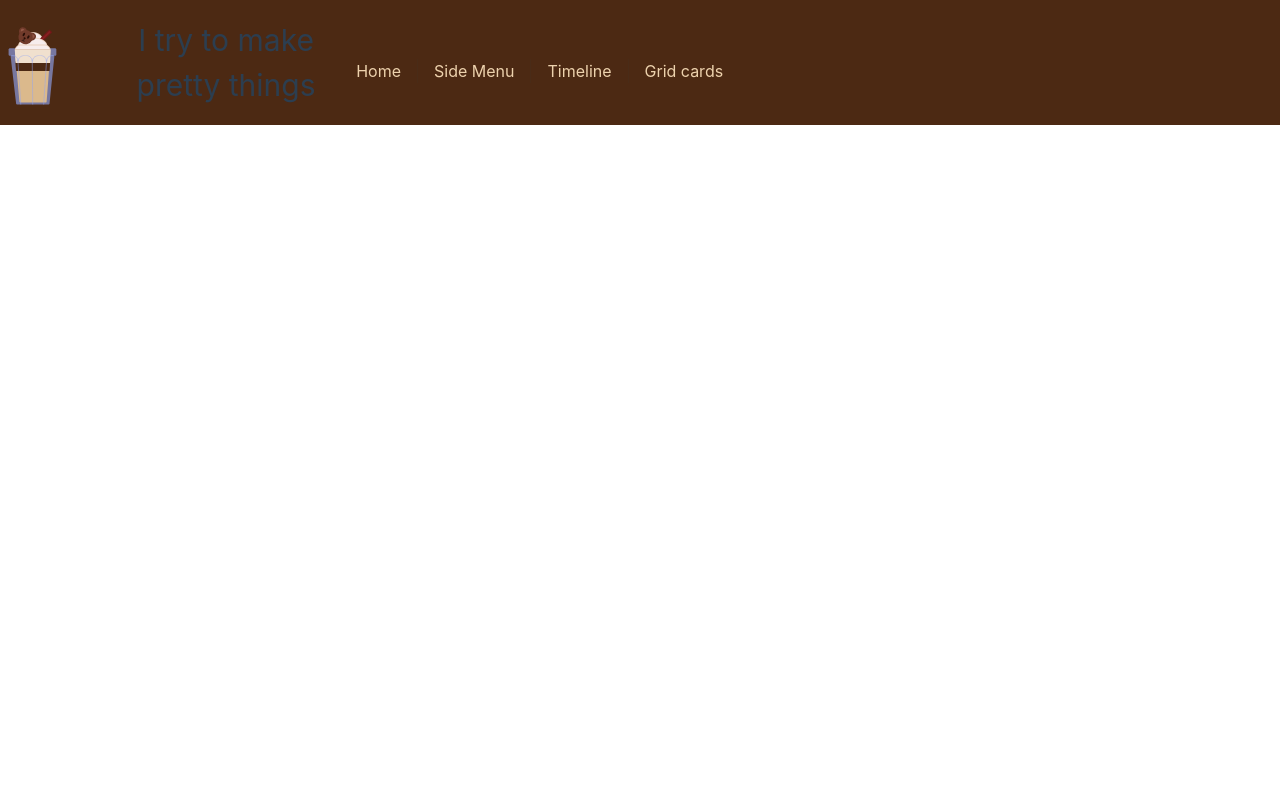
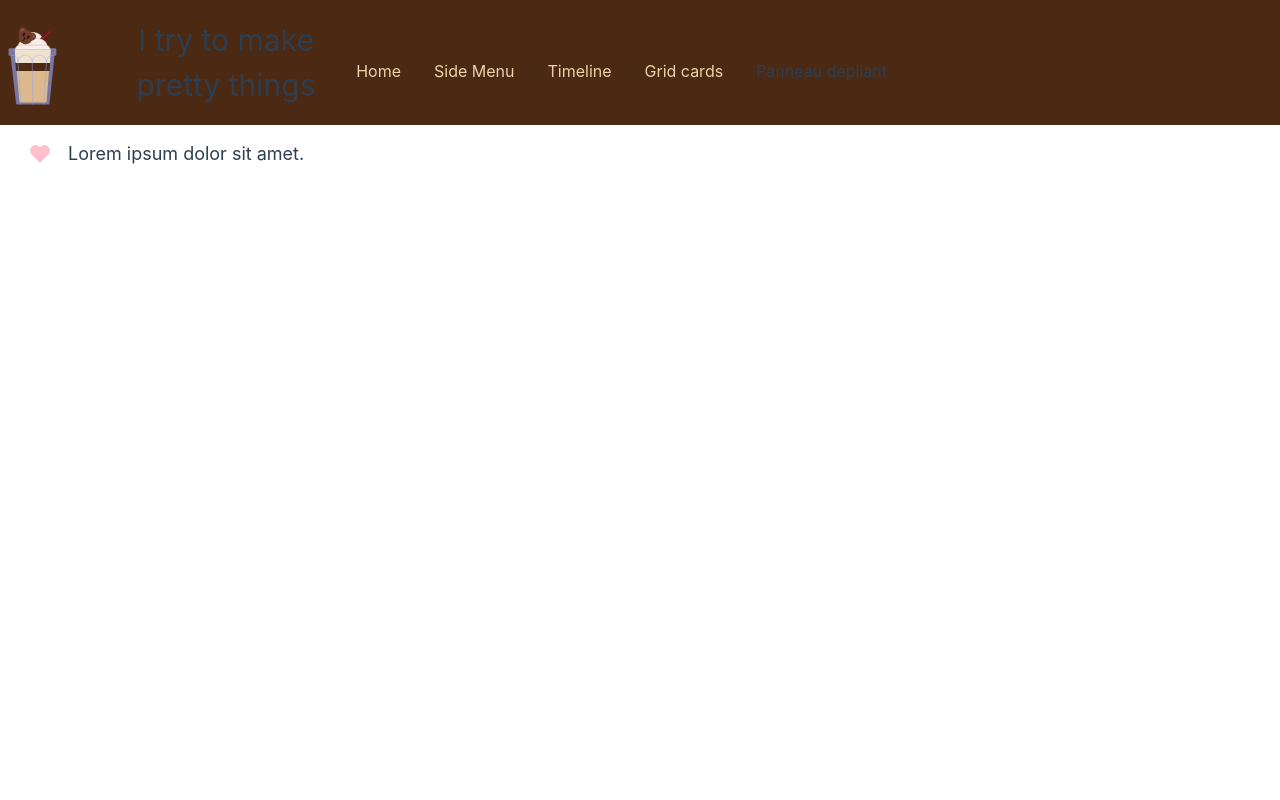
Before and after one commit to SoPopuko/i-try-to-make-pretty-things, a Vue app: page /folding-panel in a window 1280 px wide. Shown: the top 800 px of the page. Built offline with nearby package versions, Linux system fonts and the light colour scheme; the HTML template or start-up script is replaced by a standard one.

Commit message:
add folding panel, need to fix animation

```diff
--- a/src/App.vue
+++ b/src/App.vue
@@ -2,7 +2,7 @@
 import { RouterLink, RouterView } from 'vue-router'
 </script>
 
-<template id="webpage">
+<template>
   <header>
     <img alt="Vue logo" class="logo" src="@/assets/logo.svg" width="64" height="125" />
     <h1>I try to make pretty things</h1>
@@ -11,6 +11,7 @@ import { RouterLink, RouterView } from 'vue-router'
       <RouterLink to="/side-menu">Side Menu</RouterLink>
       <RouterLink to="/timeline">Timeline</RouterLink>
       <RouterLink to="/grid-cards">Grid cards</RouterLink>
+      <RouterLink to="/folding-panel">Panneau dépliant</RouterLink>
     </nav>
   </header>
   <body>
--- a/src/assets/main.css
+++ b/src/assets/main.css
@@ -3,7 +3,7 @@
 @import './gridcards.css';
 @import './menu.css';
 @import './home.css';
-
+@import './panel.css';
 
 #webpage {
   display: grid;
--- /dev/null
+++ b/src/assets/panel.css
@@ -0,0 +1,46 @@
+.panel-container {
+  padding: 1em 2em;
+}
+
+.panel-title {
+  display: flex;
+  justify-content: start;
+  align-items: center;
+  gap: 1em;
+  font-size: large;
+  cursor: pointer;
+  -webkit-user-select: none; /* Safari */
+  -ms-user-select: none; /* IE 10 and IE 11 */
+  user-select: none; /* Standard syntax */
+}
+
+.panel-desc {
+  display: flex;
+  flex-direction: column;
+  width: 100%;
+  gap: 1em;
+  padding: 1em;
+  animation: 3s ease-in 1s infinite reverse both running slide-in;
+}
+
+.panel-off {
+  display: none;
+  animation: 3s ease-in 1s infinite reverse both running slide-in;
+}
+
+@keyframes openPanel {
+  from {
+    width: 0;
+  }
+  to {
+    width: 100%;
+  }
+}
+@keyframes closePanel {
+  from {
+    opacity: 0;
+  }
+  to {
+    opacity: 1;
+  }
+}
--- /dev/null
+++ b/src/components/FoldingPanel.vue
@@ -0,0 +1,35 @@
+<script setup lang="ts">
+import { ref } from 'vue'
+import IconSupport from './icons/IconSupport.vue'
+
+const panelOn = ref(false)
+</script>
+
+<template>
+  <div>
+    <div class="panel-container">
+      <div class="panel-title" @click="panelOn = !panelOn">
+        <IconSupport :style="panelOn === true ? 'color: red' : 'color: pink'" />
+        <p>Lorem ipsum dolor sit amet.</p>
+      </div>
+      <div :class="panelOn === true ? 'panel-desc' : 'panel-off'">
+        <p>
+          Aenean consectetur libero lectus. Proin id ante arcu. Nulla justo justo, vehicula sit amet
+          ante quis, molestie euismod est. Praesent eros augue, rutrum non erat in, rutrum porttitor
+          neque. Sed eleifend nec erat sed posuere. Vivamus ultrices quam lorem, sit amet pulvinar
+          ex rutrum eu. Vestibulum semper neque vitae efficitur varius. Phasellus porta molestie
+          purus, id porta turpis porttitor quis.
+        </p>
+        <p>
+          Cras scelerisque, elit sed consectetur suscipit, eros ex sodales leo, nec pellentesque
+          arcu orci eu risus. Donec at dui sit amet felis cursus placerat ut sit amet nisl. Etiam
+          quis lacinia ex. Cras faucibus fringilla vestibulum. Curabitur scelerisque pellentesque
+          nisl eget euismod. Integer ac posuere enim. Aliquam erat volutpat. Morbi eget ultrices
+          risus, non tincidunt nibh. Cras tempor erat ligula, at mollis massa aliquet nec. In vel
+          est vel risus cursus condimentum. Sed viverra volutpat urna sit amet facilisis. Morbi non
+          ligula ac tellus porttitor interdum. Sed vestibulum cursus commodo.
+        </p>
+      </div>
+    </div>
+  </div>
+</template>
--- a/src/components/TheHome.vue
+++ b/src/components/TheHome.vue
@@ -1,13 +1,14 @@
 <script setup lang="ts">
-import HomeCard from '../components/home/HomeCard.vue';
+import HomeCard from '../components/home/HomeCard.vue'
 </script>
 
 <template>
-    <div class="home-container">
-        <div class="home-grid">
-            <HomeCard :route="'/side-menu'" :desc="'Side Menu'"/>
-            <HomeCard :route="'/timeline'" :desc="'Timeline'"/>
-            <HomeCard :route="'/grid-cards'" :desc="'Grid cards'"/>
-        </div>
+  <div class="home-container">
+    <div class="home-grid">
+      <HomeCard :route="'/side-menu'" :desc="'Side Menu'" />
+      <HomeCard :route="'/timeline'" :desc="'Timeline'" />
+      <HomeCard :route="'/grid-cards'" :desc="'Grid cards'" />
+      <HomeCard :route="'/folding-panel'" :desc="'Panneau dépliant'" />
     </div>
+  </div>
 </template>
--- a/src/router/index.ts
+++ b/src/router/index.ts
@@ -24,6 +24,11 @@ const router = createRouter({
       name: 'side-menu',
       component: () => import('../views/SideMenuVue.vue'),
     },
+    {
+      path: '/folding-panel',
+      name: 'folding-panel',
+      component: () => import('../views/FoldingPanelVue.vue'),
+    },
   ],
 })
 
--- /dev/null
+++ b/src/views/FoldingPanelVue.vue
@@ -0,0 +1,9 @@
+<script setup lang="ts">
+import FoldingPanel from '../components/FoldingPanel.vue'
+</script>
+
+<template>
+  <div>
+    <FoldingPanel />
+  </div>
+</template>
```
